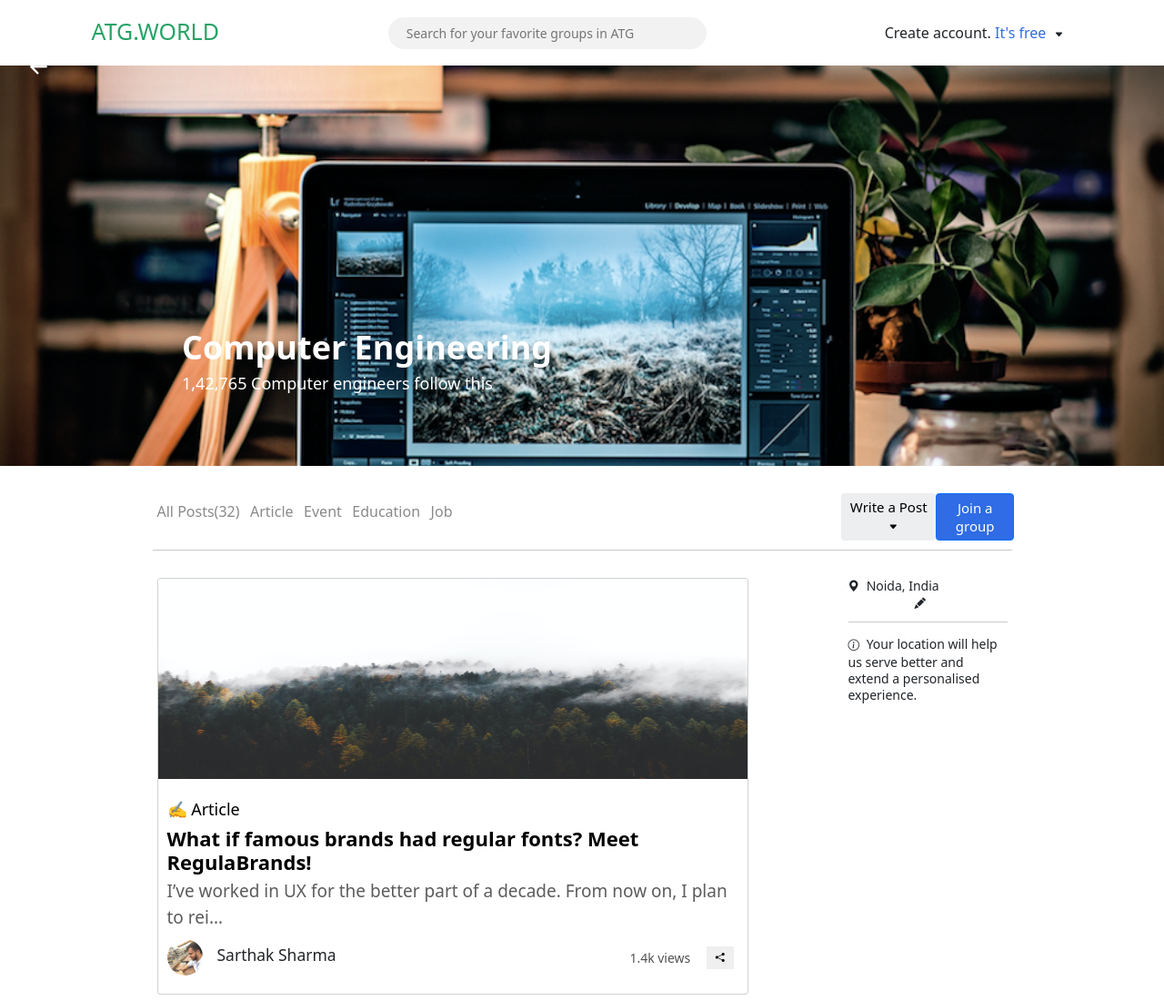
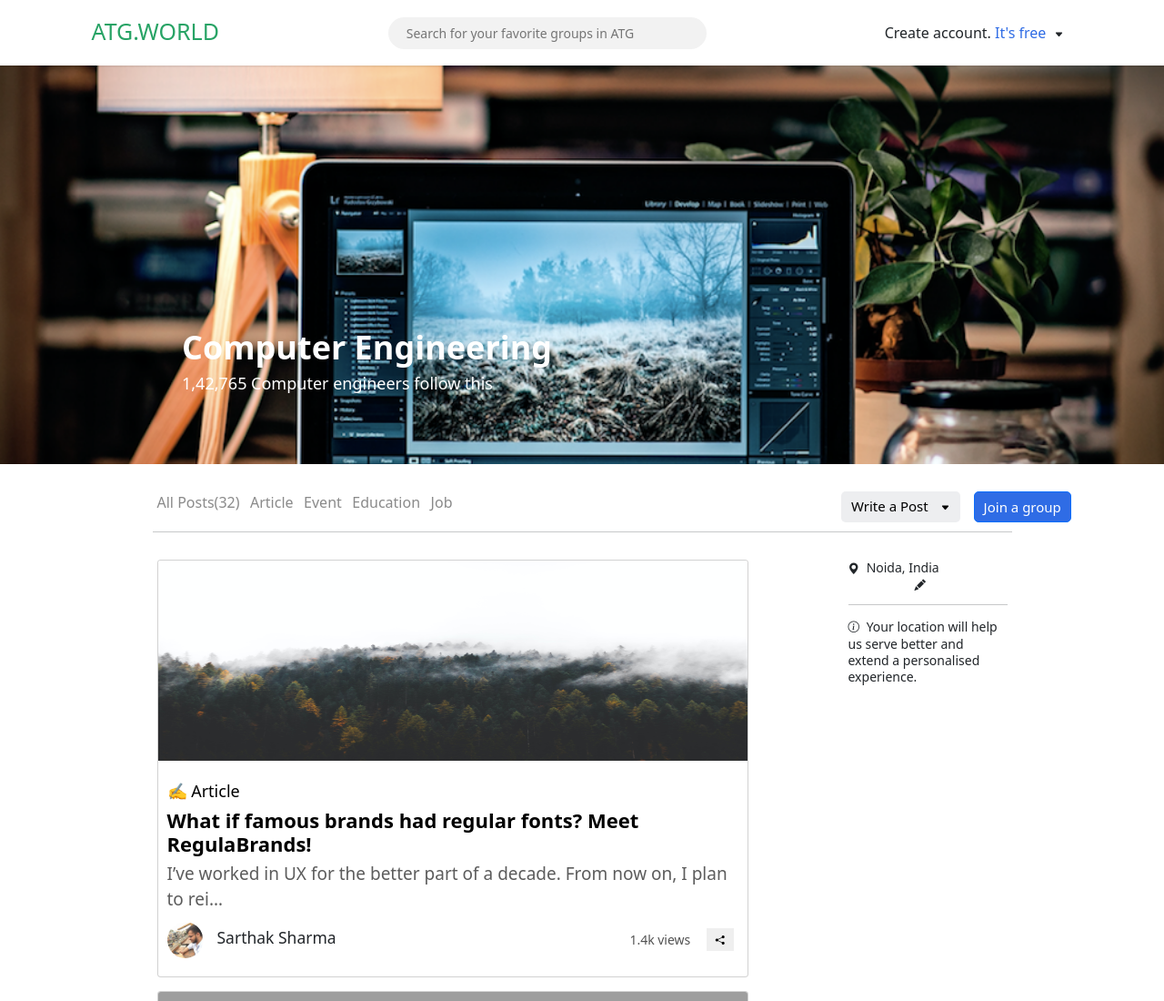
Before and after one commit to ankitbajpai65/ATG_assignment, a plain HTML site: page index.html in a window 1280 px wide. Shown: the top 1100 px of the page at 91% size. Drawn offline with nearby package versions, Linux system fonts and the light colour scheme; grey boxes are pictures that could not be loaded.

Commit message:
Done some changes

```diff
--- a/index.html
+++ b/index.html
@@ -82,7 +82,7 @@
             <h1>Computer Engineering</h1>
             <p>1,42,765 Computer engineers follow this </p>
         </div>
-        <i class="bi bi-arrow-left-short fs-1" id="homeIcon"></i>
+        <i class="bi bi-arrow-left-short fs-1 removeHomeIcon" id="homeIcon"></i>
         <button id="homeBtn" class="homeBtnClass">Join Group</button>
     </div>
 
@@ -99,8 +99,8 @@
             </select>
         </div>
         <div class="row homeNav" id="homeNavbar">
-            <div class="offset-1 col-7 navDiv">
-                <nav class="col-6">
+            <div class="offset-lg-1 col-7 navDiv">
+                <nav class="col-lg-6">
                     <ul class="list-unstyled d-flex justify-space-between">
                         <li>
                             <a href="" class="text-decoration-none">
@@ -131,9 +131,10 @@
                 </nav>
             </div>
 
-            <span class="offset-1 col-2 btnDiv">
-                <button class="btn postBtn">Write a Post <i class="bi bi-caret-down-fill ms-3 fs-6"></i></button>
-                <button class="btn btn-primary joinBtn">Join a group</button>
+            <span class="offset-lg-1 col-lg-3 btnDiv">
+                <button class="btn postBtn btn-lg me-4">Write a Post <i
+                        class="bi bi-caret-down-fill ms-3 fs-6"></i></button>
+                <button class="btn btn-primary btn-lg joinBtn">Join a group</button>
             </span>
         </div>
         <hr>
--- a/style.css
+++ b/style.css
@@ -20,6 +20,10 @@ html {
     align-items: center;
     background: #FFFFFF;
     box-shadow: 0px 1px 2px rgba(0, 0, 0, 0.12);
+    position: fixed;
+    top: 0;
+    z-index: 100;
+    overflow-x: hidden;
 }
 
 .header h1 {
@@ -82,6 +86,7 @@ html {
     background: url('images/home.png') no-repeat;
     background-position: center;
     background-size: cover;
+    margin-top: 7rem;
 }
 
 .home div {
@@ -145,13 +150,14 @@ html {
     color: #FFFFFF;
 }
 
+.removeHomeIcon {
+    display: none;
+}
+
 .displayHomeIcon {
     display: block;
 }
 
-.removeHomeIcon {
-    display: none;
-}
 
 .homeNav {
     display: flex;
@@ -191,8 +197,7 @@ html {
 .btnDiv {
     padding: 0px;
     display: flex;
-    justify-content: space-between;
-    /* border-bottom: 1px solid grey; */
+    /* justify-content: space-between; */
 }
 
 .postBtn {
@@ -345,3 +350,9 @@ html {
         top: 33rem;
     }
 }
+
+@media only screen and (min-width: 600px) and (max-width: 768px) {
+    .home {
+        margin-top: 0rem;
+    }
+}
```
